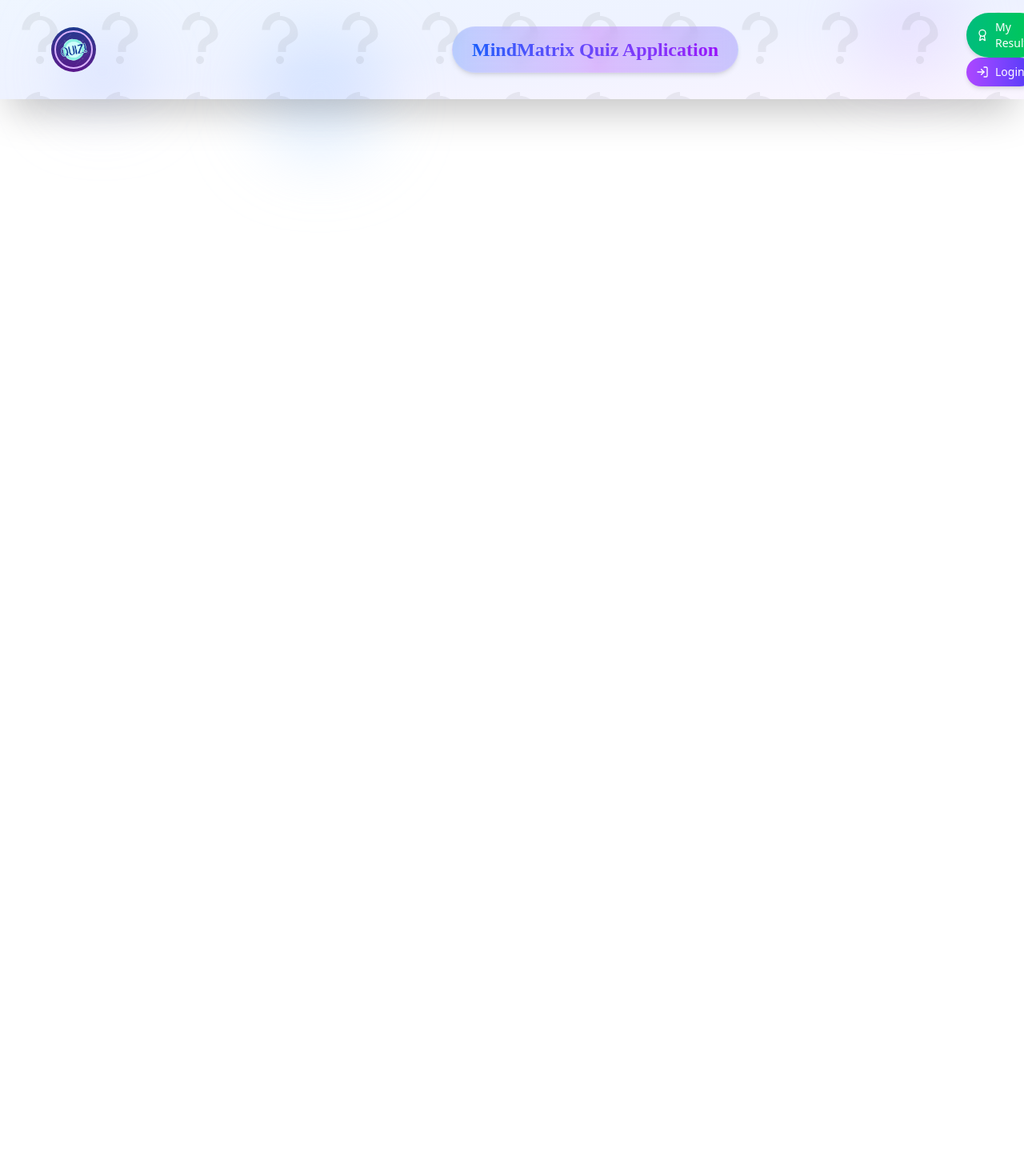
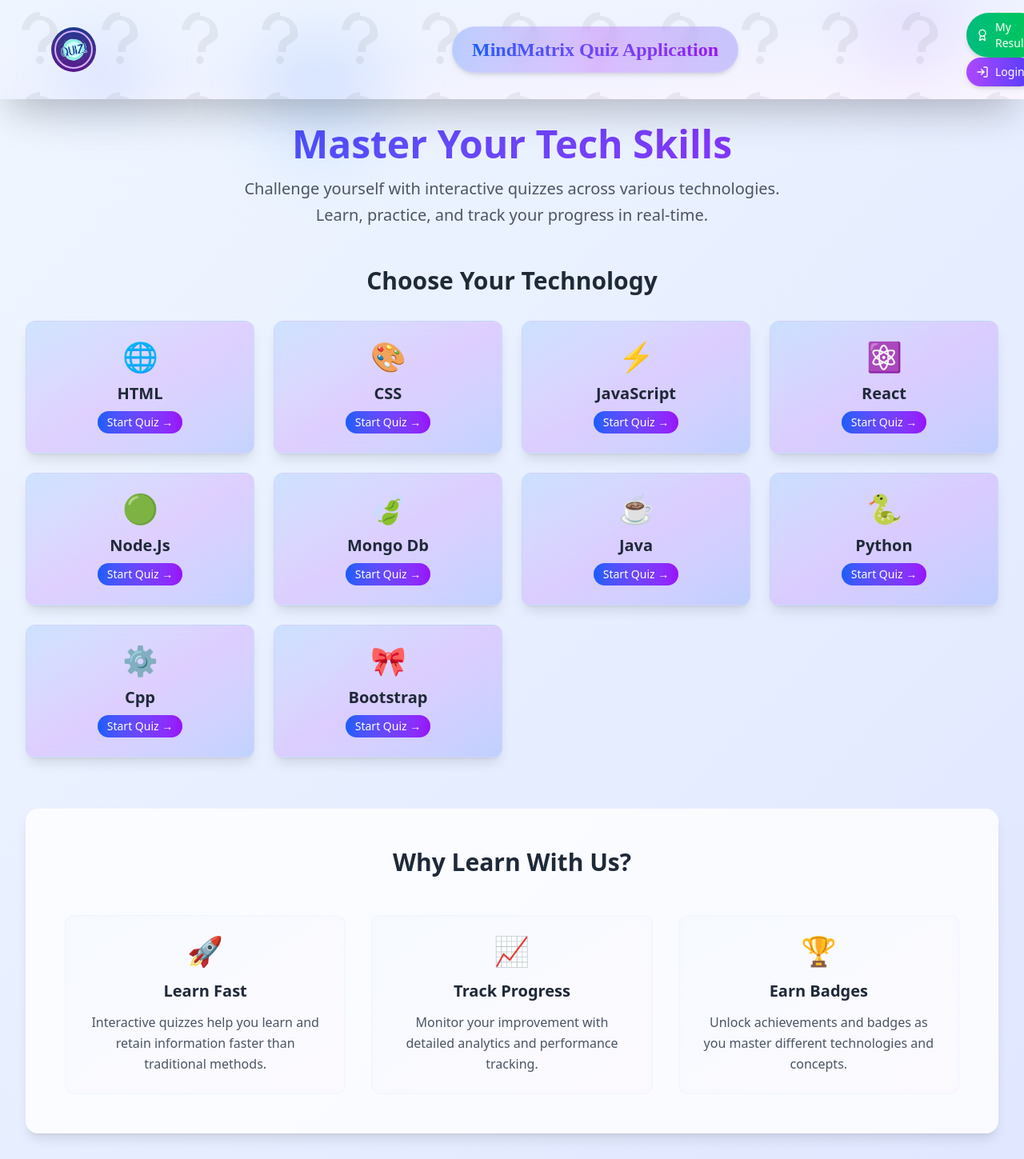
Before and after one commit to leesol1878/MindMatrics, a React app in the folder Frontend/: page / in a window 1280 px wide. Shown: the top 1449 px of the page at 80% size. Before the commit the page ends 800 px from the top, so only its background shows below. Built offline with nearby package versions, Linux system fonts and the light colour scheme; the HTML template or start-up script is replaced by a standard one.

Commit message:
feat: add Quiz component and integrate it into Home page

```diff
--- /dev/null
+++ b/Frontend/src/components/Quizes.jsx
@@ -0,0 +1,101 @@
+import React from 'react'
+import { useNavigate } from 'react-router-dom'
+
+function Quiz() {
+  const navigate = useNavigate()
+
+  // Your subjects data
+  const subjects = [
+    { id: 1, name: 'HTML', icon: '🌐' },
+    { id: 2, name: 'CSS', icon: '🎨' },
+    { id: 3, name: 'JavaScript', icon: '⚡' },
+    { id: 4, name: 'React', icon: '⚛️' },
+    { id: 5, name: 'Node.js', icon: '🟢' },
+    { id: 6, name: 'mongo db', icon: '🍃' },
+    { id: 7, name: 'java', icon: '☕' },
+    { id: 8, name: 'Python', icon: '🐍' },
+    { id: 9, name: 'cpp', icon: '⚙️' },
+    { id: 10, name: 'bootstrap', icon: '🎀' }
+  ]
+
+  const startQuiz = (subjectName) => {
+    navigate(`/quiz/${subjectName.toLowerCase()}`)
+  }
+
+  return (
+    <div className="min-h-screen bg-gradient-to-br from-blue-50 to-indigo-100">
+      {/* Main Content */}
+      <div className="max-w-7xl mx-auto px-4 sm:px-6 lg:px-8 py-8">
+
+        {/* Welcome Section */}
+        <div className="text-center mb-12">
+          <h2 className="text-4xl md:text-5xl font-bold bg-gradient-to-r from-blue-600 to-purple-600 bg-clip-text text-transparent mb-4">
+            Master Your Tech Skills
+          </h2>
+          <p className="text-xl text-gray-600 max-w-2xl mx-auto leading-relaxed">
+            Challenge yourself with interactive quizzes across various technologies.
+            Learn, practice, and track your progress in real-time.
+          </p>
+        </div>
+
+        {/* Subjects Grid */}
+        <div className="mb-16">
+          <h3 className="text-3xl font-bold text-gray-800 text-center mb-8">
+            Choose Your Technology
+          </h3>
+          <div className="grid grid-cols-1 sm:grid-cols-2 lg:grid-cols-3 xl:grid-cols-4 gap-6">
+            {subjects.map(subject => (
+              <button
+                key={subject.id}
+                onClick={() => startQuiz(subject.name)}
+                className="bg-gradient-to-br from-blue-400/20 via-purple-500/20 to-blue-600/20 backdrop-blur-sm border border-blue-200/30 text-gray-800 p-6 rounded-xl shadow-lg hover:shadow-xl transform hover:-translate-y-1 transition-all duration-300 flex flex-col items-center justify-center min-h-[140px] group hover:from-blue-400/30 hover:via-purple-500/30 hover:to-blue-600/30"
+              >
+                <div className="text-4xl mb-3 group-hover:scale-110 group-hover:rotate-3 transition-transform duration-300">
+                  {subject.icon}
+                </div>
+                <div className="text-xl font-bold mb-2 capitalize">
+                  {subject.name}
+                </div>
+                <div className="text-sm bg-gradient-to-r from-blue-600 to-purple-600 text-white rounded-full px-3 py-1">
+                  Start Quiz →
+                </div>
+              </button>
+            ))}
+          </div>
+        </div>
+
+        {/* Features Section */}
+        <div className="bg-white/80 backdrop-blur-sm rounded-2xl shadow-lg p-8 md:p-12 border border-white/50">
+          <h3 className="text-3xl font-bold text-gray-800 text-center mb-12">
+            Why Learn With Us?
+          </h3>
+          <div className="grid grid-cols-1 md:grid-cols-3 gap-8">
+            <div className="bg-gradient-to-br from-blue-50/50 to-purple-50/50 backdrop-blur-sm rounded-xl p-6 text-center hover:shadow-md transition-all duration-300 hover:-translate-y-1 transform border border-blue-100/30">
+              <div className="text-4xl mb-4">🚀</div>
+              <h4 className="text-xl font-semibold text-gray-800 mb-3">Learn Fast</h4>
+              <p className="text-gray-600 leading-relaxed">
+                Interactive quizzes help you learn and retain information faster than traditional methods.
+              </p>
+            </div>
+            <div className="bg-gradient-to-br from-blue-50/50 to-purple-50/50 backdrop-blur-sm rounded-xl p-6 text-center hover:shadow-md transition-all duration-300 hover:-translate-y-1 transform border border-blue-100/30">
+              <div className="text-4xl mb-4">📈</div>
+              <h4 className="text-xl font-semibold text-gray-800 mb-3">Track Progress</h4>
+              <p className="text-gray-600 leading-relaxed">
+                Monitor your improvement with detailed analytics and performance tracking.
+              </p>
+            </div>
+            <div className="bg-gradient-to-br from-blue-50/50 to-purple-50/50 backdrop-blur-sm rounded-xl p-6 text-center hover:shadow-md transition-all duration-300 hover:-translate-y-1 transform border border-blue-100/30">
+              <div className="text-4xl mb-4">🏆</div>
+              <h4 className="text-xl font-semibold text-gray-800 mb-3">Earn Badges</h4>
+              <p className="text-gray-600 leading-relaxed">
+                Unlock achievements and badges as you master different technologies and concepts.
+              </p>
+            </div>
+          </div>
+        </div>
+      </div>
+    </div>
+  )
+}
+
+export default Quiz
--- a/Frontend/src/pages/Home.jsx
+++ b/Frontend/src/pages/Home.jsx
@@ -1,5 +1,6 @@
 import React from 'react'
 import Navbar from '../components/Navbar'
+import Quiz from '../components/Quizes'
 
 
 
@@ -8,6 +9,8 @@ const Home = () => {
     <div>
         <Navbar />
 
+        <Quiz />
+
         {/* <Login /> */}
     </div>
   )
```
Also changed, not shown: Frontend/src/components/subjects/HTML.jsx (added).
